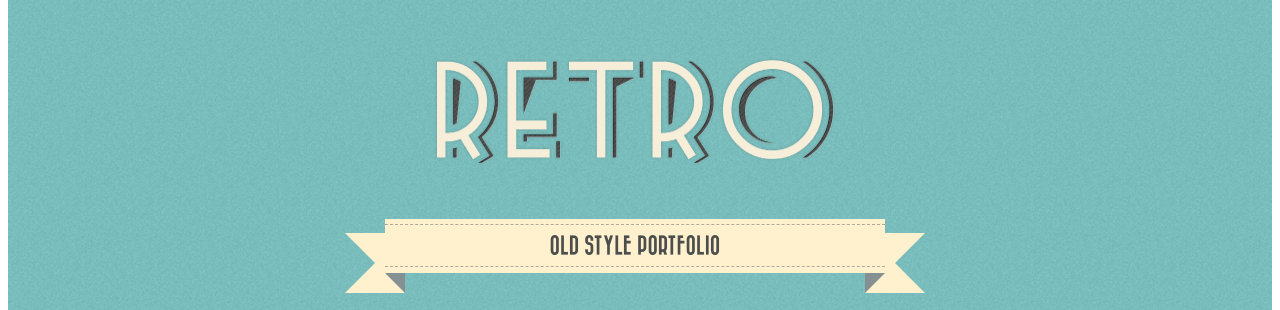
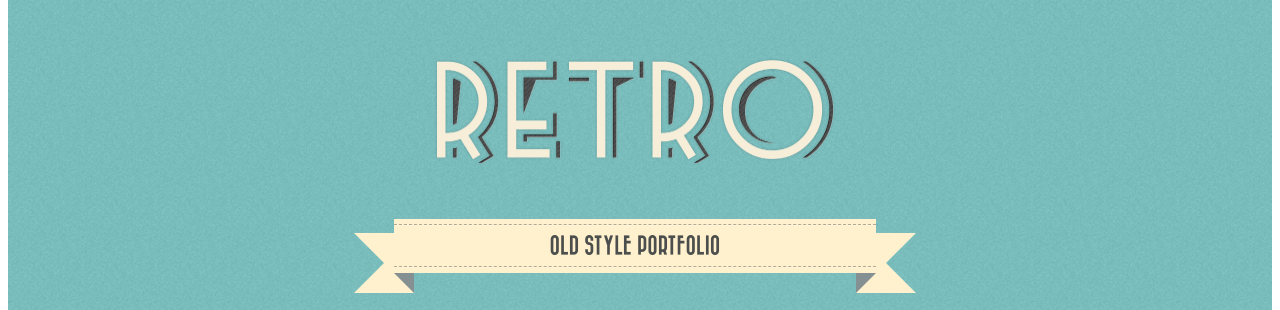
Before and after one commit to igor-litvinovich/retro-four, a website: page src/index.html in a window 1280 px wide. Shown: the part 195-505 px from the top of the page. Drawn offline with Linux system fonts and the light colour scheme; files that its build step writes are made by us from their sources; files whose address does not match are found by name.

Commit message:
added site container

```diff
--- /dev/null
+++ b/src/css/layout/site-container.css
@@ -0,0 +1,6 @@
+.site-container {
+    display: inline-flex;
+    flex-direction: column;
+    align-items: center;
+    max-width: 66%;
+}
--- a/src/css/main.css
+++ b/src/css/main.css
@@ -23,6 +23,7 @@
 @import "vendors/reset.css";
 @import "vendors/simplegrid.css";
 @import "common/visibility.css";
+@import "layout/site-container.css";
 
 @import "blocks/header.css";
 @import "blocks/logo.css";
--- a/src/index.html
+++ b/src/index.html
@@ -36,9 +36,9 @@
     </nav>
     <span class="dash-bottom"></span>
 </header>
-<main class="container">
+<main>
     <section class="page home-page">
-        <div class="page__wrapper">
+        <div class="page__wrapper site-container">
             <header class="page__header">
                 <h1 class="page__title">
                     <img src="assets/images/retro.png" class="home-page__title">
```
Also changed, not shown: dist/assets/fonts/Bazar/Bazar-webfont.svg (deleted), dist/assets/fonts/Bazar/Bazar-webfont.ttf (deleted), dist/assets/fonts/Bazar/Bazar-webfont.woff (deleted), dist/assets/fonts/Bazar/Bazar-webfont.woff2 (deleted), dist/assets/fonts/icomoon.ttf (deleted), dist/assets/fonts/icomoon.woff (deleted), dist/assets/images/background-1.png (deleted), dist/assets/images/fullimage1.jpg (deleted), dist/assets/images/fullimage2.jpg (deleted), dist/assets/images/fullimage3.jpg (deleted), dist/assets/images/retro.png (deleted), dist/assets/logo.png (deleted), dist/css/style.min.css (deleted), dist/index.html (deleted), 1 more files, 3 other files.
